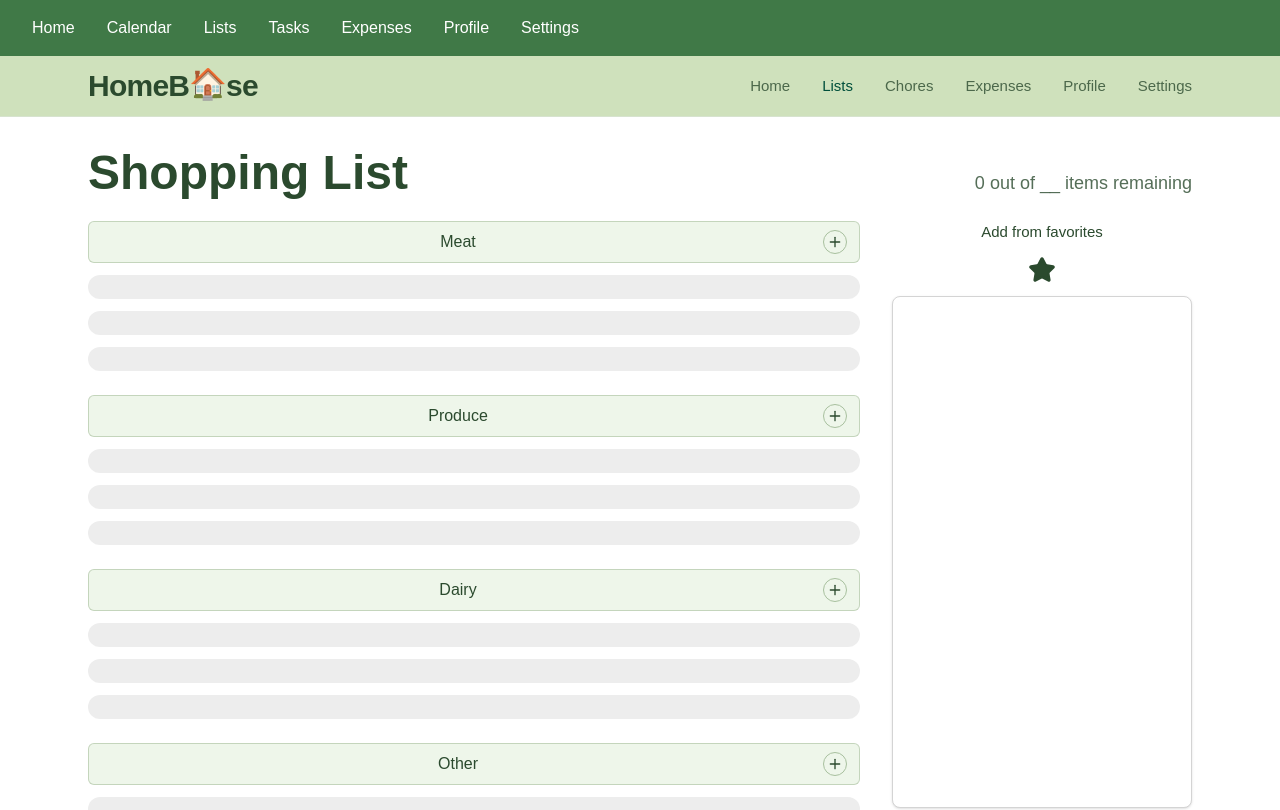
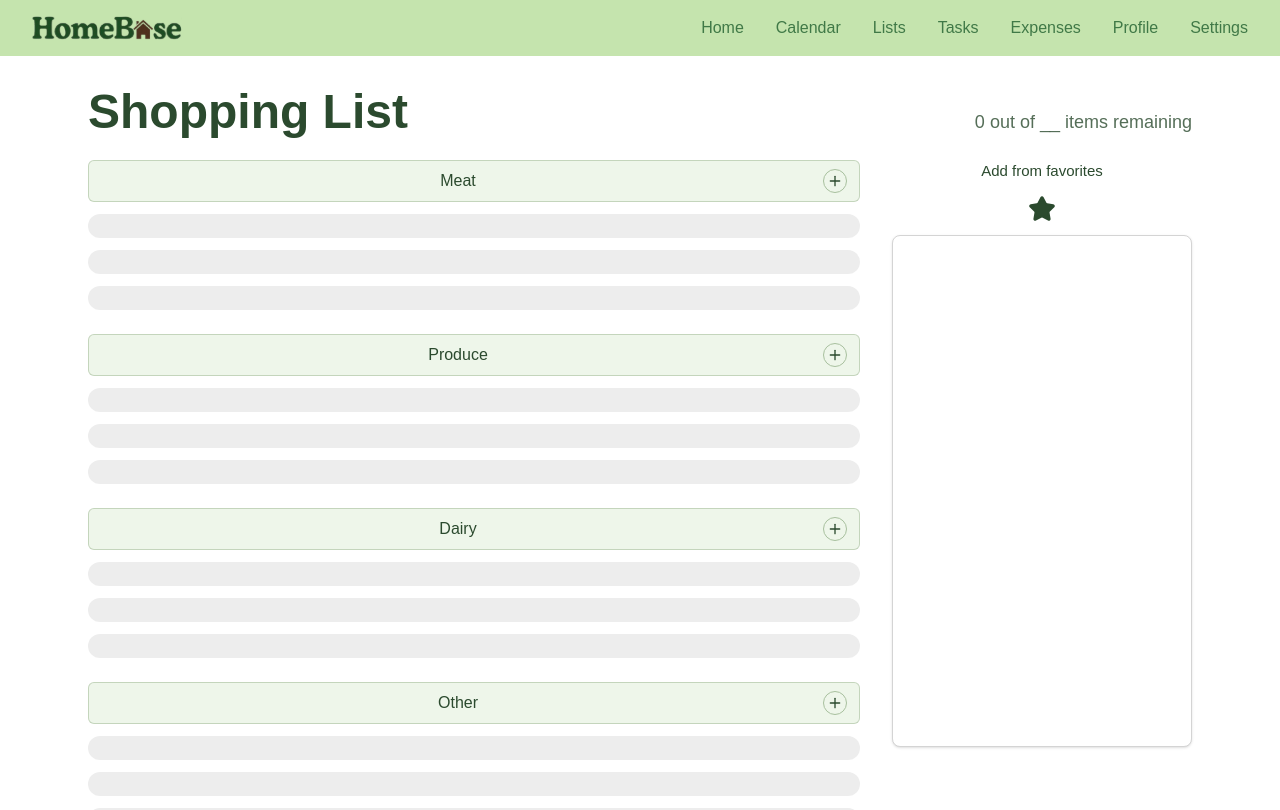
Before and after one commit to allycrowlz/fall25forgeteam3, a Next.js app in the folder frontend/: page /shoppinglist in a window 1280 px wide. Shown: the top 810 px of the page. Built offline with nearby package versions, Linux system fonts and the light colour scheme.

Commit message:
finish basic navbar with colors (TODO: make group dropdown component?)

```diff
--- a/frontend/src/app/components/Navbar.tsx
+++ b/frontend/src/app/components/Navbar.tsx
@@ -1,30 +1,108 @@
 import Link from "next/link";
+import Image from "next/image"
 
-export default function Navbar() {
+interface NavbarProps {
+  colors?: {
+    bg: string;
+    text: string;
+  };
+  showGroupControls?: boolean;
+}
+
+export default function Navbar({ colors, showGroupControls = false }: NavbarProps) {
+  const navColors = colors || { bg: '#FFFFFF', text: '#407947' };
+  const linkTextClassname = "font-normal hover:font-semibold hover:scale-110 transition-all";
+
   return (
-    <header className="bg-[#407947] shadow-md px-8 py-4">
+    <header
+      className="shadow-md px-8 py-4"
+      style={{ backgroundColor: navColors.bg }}
+    >
       <div className="flex items-center justify-between max-w-7xl mx-auto">
+        {/* Logo (and optionally Dropdown + Add Button) */}
+        <div className="flex items-center gap-4">
+          {/* Logo */}
+          {!showGroupControls && (
+            <Link href="/groups" className="hover:opacity-80 transition-opacity">
+              <Image
+                src="/logo.svg"
+                alt="Logo"
+                width={150}
+                height={50}
+                className="cursor-pointer"
+              />
+            </Link>
+          )}
+
+          {/* Dropdown and Add Button (only shows up on groups page) - MAKE THIS ITS OWN COMPONENT LATER ON */}
+          {showGroupControls && (
+            <>
+              <select className="w-80 px-4 py-1 bg-white rounded-xl text-black font-medium focus:outline-none focus:ring-2 focus:ring-gray-500 focus:border-gray-500 transition-all">
+                <option value="">Select a Group</option>
+                <option className="bg-blue-100">Group 1</option>
+                <option className="bg-green-100">Group 2</option>
+                <option className="bg-purple-100">Group 3</option>
+              </select>
+
+              <Link
+                href="/groups/join"
+                className="px-6 py-1 bg-white text-black rounded-xl font-semibold hover:bg-gray-200 transition-all shadow-md hover:shadow-lg transform hover:scale-105 whitespace-nowrap"
+              >
+                + Add Group
+              </Link>
+            </>
+          )}
+        </div>
+
         {/* Right side - Navigation Links */}
         <nav className="flex gap-8 items-center">
-          <Link href="/groups" className="text-white font-normal hover:font-semibold hover:scale-110 transition-all">
+          <Link
+            href="/groups"
+            className={linkTextClassname}
+            style={{ color: navColors.text }}
+          >
             Home
           </Link>
-          <Link href="/calendar" className="text-white font-normal hover:font-semibold hover:scale-110 transition-all">
+          <Link
+            href="/calendar"
+            className={linkTextClassname}
+            style={{ color: navColors.text }}
+          >
             Calendar
           </Link>
-          <Link href="/shoppinglist" className="text-white font-normal hover:font-semibold hover:scale-110 transition-all">
+          <Link
+            href="/shoppinglist"
+            className={linkTextClassname}
+            style={{ color: navColors.text }}
+          >
             Lists
           </Link>
-          <Link href="/tasks" className="text-white font-normal hover:font-semibold hover:scale-110 transition-all">
+          <Link
+            href="/tasks"
+            className={linkTextClassname}
+            style={{ color: navColors.text }}
+          >
             Tasks
           </Link>
-          <Link href="/expenses" className="text-white font-normal hover:font-semibold hover:scale-110 transition-all">
+          <Link
+            href="/expenses"
+            className={linkTextClassname}
+            style={{ color: navColors.text }}
+          >
             Expenses
           </Link>
-          <Link href="/profile" className="text-white font-normal hover:font-semibold hover:scale-110 transition-all">
+          <Link
+            href="/profile"
+            className={linkTextClassname}
+            style={{ color: navColors.text }}
+          >
             Profile
           </Link>
-          <Link href="/settings" className="text-white font-normal hover:font-semibold hover:scale-110 transition-all">
+          <Link
+            href="/settings"
+            className={linkTextClassname}
+            style={{ color: navColors.text }}
+          >
             Settings
           </Link>
         </nav>
--- a/frontend/src/app/components/NavbarWrapper.tsx
+++ b/frontend/src/app/components/NavbarWrapper.tsx
@@ -6,8 +6,17 @@ import Navbar from "./Navbar";
 export default function NavbarWrapper() {
   const pathname = usePathname();
 
-  const noNavbarPages = ['/', '/login', '/signup', '/onboarding'];
+  const noNavbarPages = ['/', '/login', '/signup'];
   const showNavbar = !noNavbarPages.includes(pathname);
 
-  return showNavbar ? <Navbar /> : null;
+  const getNavbarColors = () => {
+    if (pathname === '/expenses' || pathname === '/shoppinglist') return { bg: '#C5E4AE', text: '#407947' }; // Light green bg, dark green text
+    if (pathname === '/groups') return { bg: '#407947', text: "#FFFFFF" } // Dark green bg, white text
+    // Default color for other pages
+    return { bg: '#FFFFFF', text: '#407947' }; // White bg, dark green text
+  };
+
+  const showGroupControls = pathname === '/groups';
+
+  return showNavbar ? <Navbar colors={getNavbarColors()} showGroupControls={showGroupControls} /> : null;
 }
--- a/frontend/src/app/groups/page.tsx
+++ b/frontend/src/app/groups/page.tsx
@@ -4,27 +4,6 @@ import Link from "next/link";
 export default function Home() {
   return (
     <div className="min-h-screen bg-gray-100 text-black">
-      {/* Header Navigation */}
-      <header className="bg-[#407947] shadow-md px-8 py-4">
-        <div className="flex items-center justify-between max-w-7xl mx-auto">
-          {/* Left side - Dropdown and Add Button */}
-          <div className="flex items-center gap-4">
-            <select className="w-96 px-4 py-3 bg-white border-2 border-gray-400 rounded-xl text-base font-medium focus:outline-none focus:ring-2 focus:ring-gray-500 focus:border-gray-500 transition-all">
-              <option value="">Select a Group</option>
-              <option className="bg-blue-100">Group 1</option>
-              <option className="bg-green-100">Group 2</option>
-              <option className="bg-purple-100">Group 3</option>
-            </select>
-            <Link
-              href="/groups/join"
-              className="px-6 py-3 bg-gray-600 text-white rounded-xl font-semibold hover:bg-gray-700 transition-all shadow-md hover:shadow-lg transform hover:scale-105 whitespace-nowrap"
-            >
-              + Add Group
-            </Link>
-          </div>
-        </div>
-      </header>
-
       {/* Main Content */}
       <main className="max-w-7xl mx-auto px-8 py-12">
         <div className="grid grid-cols-1 lg:grid-cols-2 gap-8">
--- a/frontend/src/app/profile/page.tsx
+++ b/frontend/src/app/profile/page.tsx
@@ -1,17 +1,6 @@
 export default function ProfilePage() {
   return (
     <div className="min-h-screen bg-gray-100 text-black">
-      <header className="bg-gray-300 shadow-md px-8 py-4 border-b-4 border-gray-400">
-        <div className="flex items-center justify-between max-w-7xl mx-auto">
-          <div className="flex items-center gap-4">
-            <span className="text-2xl font-bold">Profile</span>
-          </div>
-          <nav className="flex gap-8 items-center">
-            <a href="/groups" className="text-gray-700 font-semibold hover:text-black transition-colors">Groups</a>
-            <a href="/settings" className="text-gray-700 font-semibold hover:text-black transition-colors">Settings</a>
-          </nav>
-        </div>
-      </header>
       <main className="max-w-2xl mx-auto px-8 py-12">
         <div className="bg-white rounded-3xl p-8 shadow-xl border-2 border-gray-300">
           <h1 className="text-4xl font-bold mb-4">Your Profile</h1>
--- a/frontend/src/app/settings/page.tsx
+++ b/frontend/src/app/settings/page.tsx
@@ -1,17 +1,6 @@
 export default function SettingsPage() {
   return (
     <div className="min-h-screen bg-gray-100 text-black">
-      <header className="bg-gray-300 shadow-md px-8 py-4 border-b-4 border-gray-400">
-        <div className="flex items-center justify-between max-w-7xl mx-auto">
-          <div className="flex items-center gap-4">
-            <span className="text-2xl font-bold">Settings</span>
-          </div>
-          <nav className="flex gap-8 items-center">
-            <a href="/groups" className="text-gray-700 font-semibold hover:text-black transition-colors">Groups</a>
-            <a href="/profile" className="text-gray-700 font-semibold hover:text-black transition-colors">Profile</a>
-          </nav>
-        </div>
-      </header>
       <main className="max-w-2xl mx-auto px-8 py-12">
         <div className="bg-white rounded-3xl p-8 shadow-xl border-2 border-gray-300">
           <h1 className="text-4xl font-bold mb-4">Settings</h1>
--- a/frontend/src/app/shoppinglist/page.tsx
+++ b/frontend/src/app/shoppinglist/page.tsx
@@ -99,39 +99,6 @@ export default function ShoppingListPage() {
 
   return (
     <div className="min-h-screen bg-white text-[#2b4a2e]">
-      {/* Top Nav */}
-      <header className="sticky top-0 z-10 border-b border-[#d7e3cf] bg-[#cfe1bc]">
-        <div className="mx-auto flex max-w-6xl items-center justify-between px-6 py-3">
-          <div className="flex items-center gap-2">
-            <span className="text-3xl font-extrabold tracking-tight">HomeB
-              <span className="inline-block -translate-y-0.5 text-emerald-900">🏠</span>
-              se
-            </span>
-          </div>
-          <nav className="flex items-center gap-8 text-[15px]">
-            {[
-              { label: "Home", active: false },
-              { label: "Lists", active: true },
-              { label: "Chores", active: false },
-              { label: "Expenses", active: false },
-              { label: "Profile", active: false },
-              { label: "Settings", active: false },
-            ].map((link) => (
-              <a
-                key={link.label}
-                href="#"
-                className={
-                  "font-medium hover:underline " +
-                  (link.active ? "text-emerald-900" : "text-[#2b4a2e]/80")
-                }
-              >
-                {link.label}
-              </a>
-            ))}
-          </nav>
-        </div>
-      </header>
-
       {/* Content */}
       <main className="mx-auto max-w-6xl px-6 py-8">
         <div className="mb-6 flex items-end justify-between">
```
Also changed, not shown: frontend/public/logo.svg (added).
